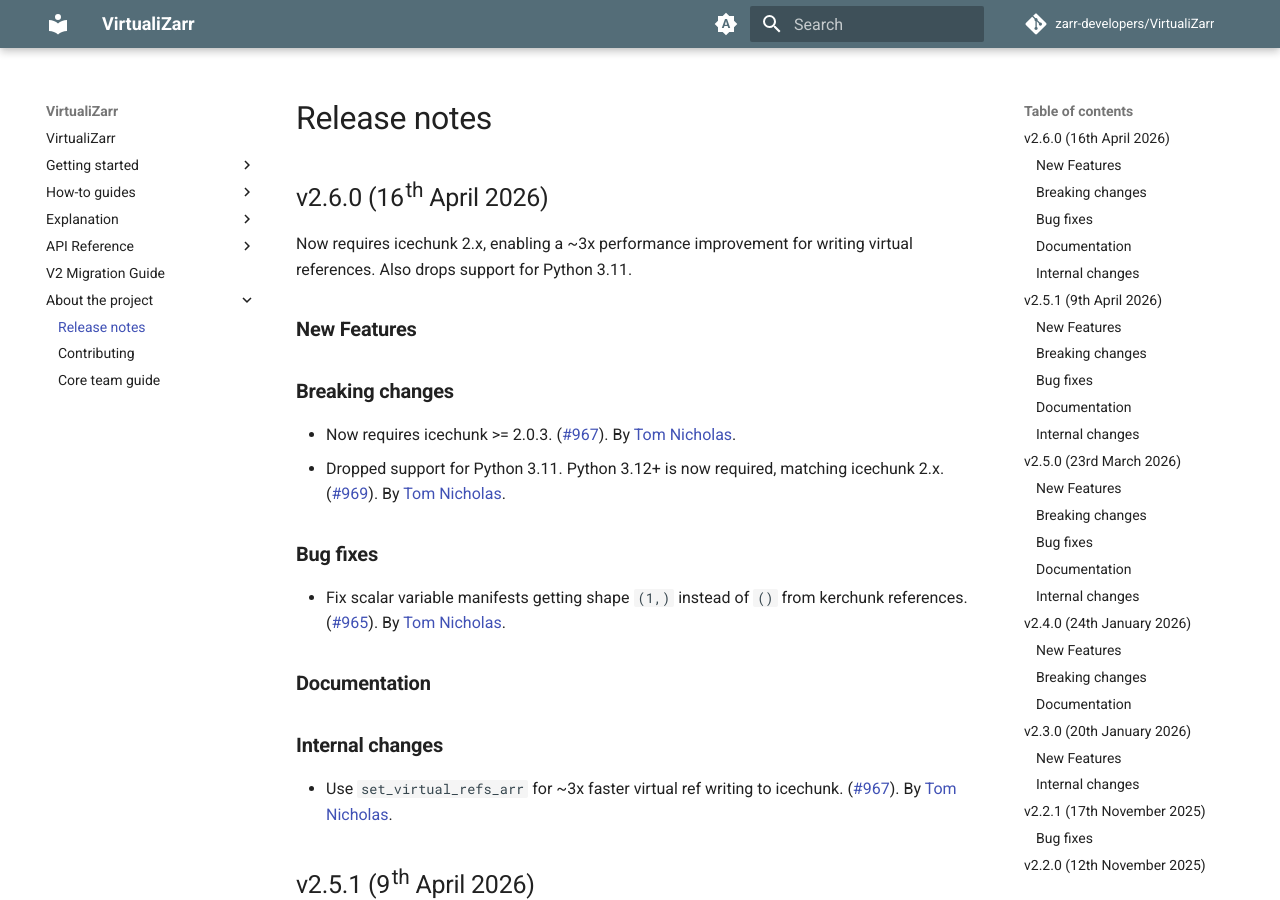
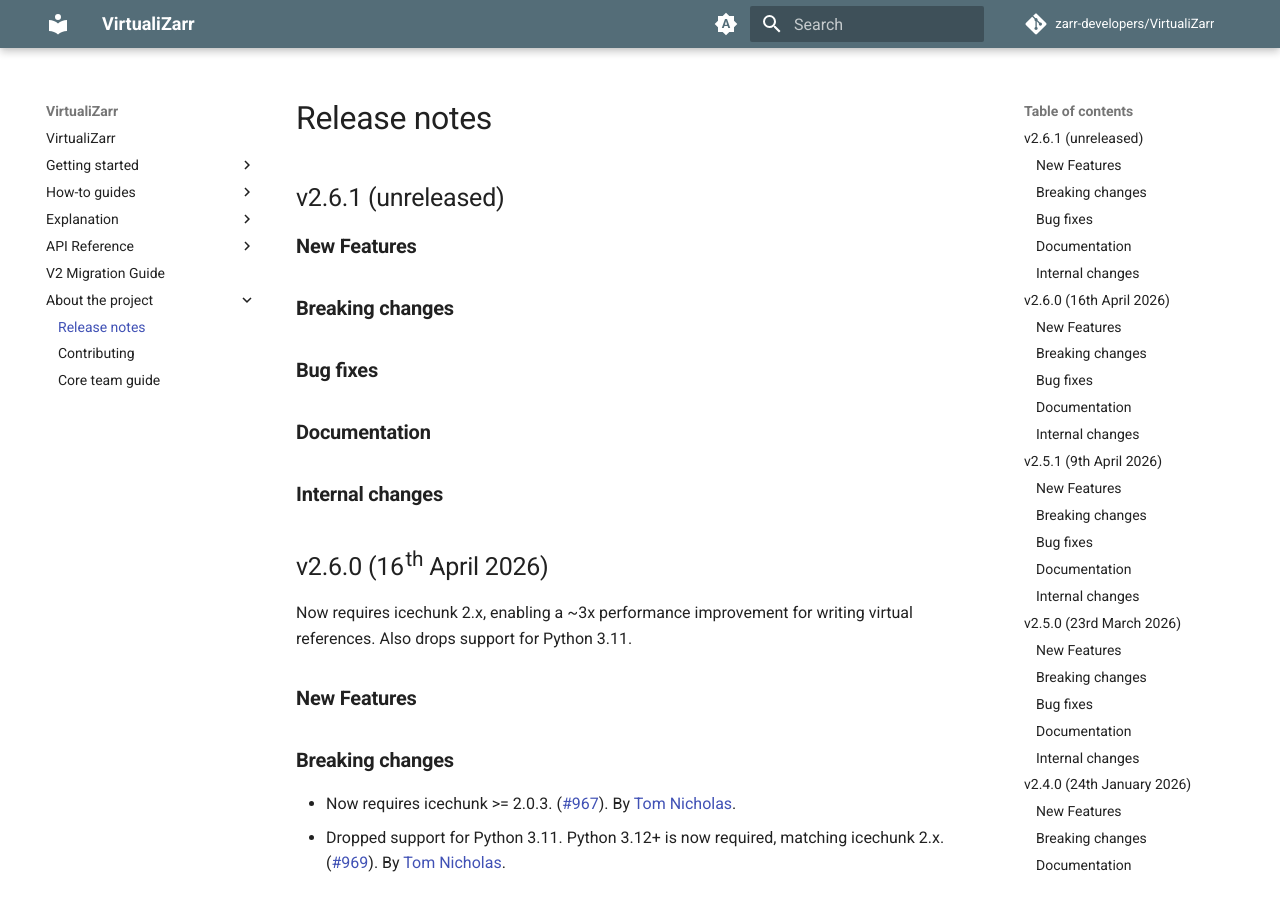
Before and after one commit to zarr-developers/VirtualiZarr, an MkDocs documentation site: the page built from docs/releases.md, in a window 1280 px wide and 900 px high. Built offline with MkDocs 1.6.1 and Material for MkDocs 9.7.7, drawn with Linux system fonts in a browser that asks for light colours; comment, search, counter and statistics services are not loaded; the version menu is left out.

Commit message:
Empty release notes for v2.6.1 (unreleased) (#973)
Add a section for the upcoming v2.6.1 release with placeholders for new features, breaking changes, bug fixes, documentation, and internal changes.

```diff
--- a/docs/releases.md
+++ b/docs/releases.md
@@ -1,4 +1,16 @@
 # Release notes
+
+## v2.6.1 (unreleased)
+
+### New Features
+
+### Breaking changes
+
+### Bug fixes
+
+### Documentation
+
+### Internal changes
 
 ## v2.6.0 (16th April 2026)
 
```
